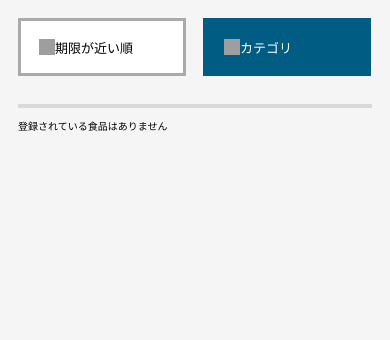
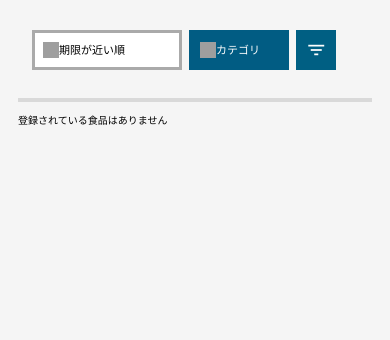
Before and after one commit to Team-Eproject/Team-Eproject, a Django app: page /foods/ in a window 390 px wide. Shown: the part 92-432 px from the top of the page. Run offline with Django 5.2, Linux system fonts and the light colour scheme; the visitor is signed in with stand-in values (Sample User, id 1); data that the repository does not hold is empty; grey boxes are pictures that could not be loaded.

Commit message:
アラート、削除処理、その他

```diff
--- /dev/null
+++ b/backend/apps/foods/admin.py
@@ -0,0 +1,6 @@
+from django.contrib import admin
+from .models import PreFood, FoodTemplate, Food
+
+admin.site.register(PreFood)
+admin.site.register(FoodTemplate)
+admin.site.register(Food)
--- a/backend/config/urls.py
+++ b/backend/config/urls.py
@@ -1,5 +1,7 @@
 from django.contrib import admin
 from django.urls import path, include
+from django.conf import settings
+from django.conf.urls.static import static
 
 
 urlpatterns = [
@@ -10,3 +12,7 @@ urlpatterns = [
     path("api/users/", include("apps.users.urls")),
     path("api/foods/", include("apps.foods.urls")),
 ]
+
+# 開発中用 画像表示
+if settings.DEBUG:
+    urlpatterns += static(settings.MEDIA_URL, document_root=settings.MEDIA_ROOT)
--- a/backend/requirements.txt
+++ b/backend/requirements.txt
@@ -10,3 +10,5 @@ sqlparse==0.5.3
 typing_extensions==4.15.0
 Jinja2==3.1.4
 Pillow
+django-storages
+boto3
--- a/backend/static/css/base.css
+++ b/backend/static/css/base.css
@@ -130,7 +130,7 @@ button { cursor: pointer; border: 0; }
   .close-button { width: 54px; height: 54px; }
   .close-button .material-symbols-outlined { font-size: 3.8rem; }
   .page { padding: 18px 18px 118px; }
-  .ui-selectmenu-button.ui-button { height: 58px; padding: 14px 18px; }
+  .ui-selectmenu-button.ui-button { height: 58px; padding: 14px 18px; width: 40%; font-size: 10px;}
 }
 
 /* タブレット向け */
--- a/backend/static/css/foods.css
+++ b/backend/static/css/foods.css
@@ -149,6 +149,62 @@
   height: 72px;
   flex: 0 0 150px;
 }
+/* foodslist.html：ソート・カテゴリ絞り込みエリア */
+.food-filter-form {
+  display: flex;
+  justify-content: flex-start;
+  gap: 16px;
+  align-items: center;
+  padding: 0 14px;
+  margin: 12px 0 16px;
+}
+
+/* jQuery UI selectmenuが生成するボタンの幅調整 */
+.food-filter-form #sort-select-button {
+  width: 200px !important;
+  min-width: 0;
+}
+
+.food-filter-form #category-select-button {
+  width: 100px !important;
+  min-width: 0;
+}
+
+/* jQuery UI selectmenu共通見た目 */
+.food-filter-form .ui-selectmenu-button.ui-button {
+  height: 40px;
+  box-sizing: border-box;
+  padding: 0 8px;
+  display: flex;
+  align-items: center;
+  font-size: 11px;
+  border-radius: 0;
+}
+
+/* selectmenu内の文字 */
+.food-filter-form .ui-selectmenu-text {
+  margin-right: 12px;
+  line-height: 38px;
+  overflow: hidden;
+  text-overflow: ellipsis;
+  white-space: nowrap;
+}
+
+/* 絞り込みアイコンボタン */
+.filter-icon-button {
+  width: 40px;
+  height: 40px;
+  border: none;
+  background: #005f83;
+  color: #fff;
+  display: flex;
+  align-items: center;
+  justify-content: center;
+}
+
+.filter-icon-button .material-symbols-outlined {
+  font-size: 22px;
+}
 
 /* pre_foodlist / favorite_foodslist */
 .search-box {
@@ -226,7 +282,7 @@
   .section-border-top { margin-top: 28px; padding-top: 28px; }
   .circle-register-button { width: 150px; height: 150px; border-width: 6px; font-size: 1.8rem; }
 
-  .control-row { gap: 16px; }
+  .control-row { gap: 5px; }
   .food-list-item { min-height: 120px; padding: 12px 8px; gap: 14px; }
   .list-image-placeholder { width: 72px; height: 72px; flex-basis: 72px; }
   .list-main { min-width: 110px; }
@@ -238,4 +294,23 @@
   .prefood-item { min-height: 102px; gap: 18px; }
   .prefood-item h2 { font-size: 2rem; }
   .small-add-button, .favorite-toggle { width: 34px; height: 34px; border-radius: 5px; }
+  .food-filter-form {
+  display: flex;
+  justify-content: flex-start;
+  gap: 6px;
+  align-items: center;
+  padding: 0 14px;
+  margin: 12px 0 16px;
 }
+
+/* jQuery UI selectmenuが生成するボタンの幅調整 */
+.food-filter-form #sort-select-button {
+  width: 150px !important;
+  min-width: 0;
+}
+
+.food-filter-form #category-select-button {
+  width: 100px !important;
+  min-width: 0;
+}
+}
--- a/backend/static/js/food-list.js
+++ b/backend/static/js/food-list.js
@@ -18,7 +18,7 @@ document.addEventListener('DOMContentLoaded', function () {
       }
     });
   });
-
+// ソート自動適用
   document.querySelectorAll('.small-add-button').forEach(function (button) {
     button.addEventListener('click', function () {
       // 後で sessionStorage か URLパラメータ経由で food_register.html に渡す
--- a/backend/templates/foodslist.html
+++ b/backend/templates/foodslist.html
@@ -15,19 +15,31 @@
   <header class="app-header"><h1>食品リスト</h1></header>
 
   <main class="page foods-page">
-    <div class="control-row">
+<form method="get" class="control-row food-filter-form">
   <select id="sort-select" class="selectmenu" name="sort" aria-label="並び順">
-        <option value="expiry_asc" selected>期限が近い順</option>
-        <option value="created_desc">登録が新しい順</option>
-        <option value="created_asc">登録が古い順</option>
+    <option value="expiry_asc" {% if selected_sort == "expiry_asc" %}selected{% endif %}>期限が近い順</option>
+    <option value="expiry_desc" {% if selected_sort == "expiry_desc" %}selected{% endif %}>期限が遠い順</option>
+    <option value="created_desc" {% if selected_sort == "created_desc" %}selected{% endif %}>登録が新しい順</option>
+    <option value="created_asc" {% if selected_sort == "created_asc" %}selected{% endif %}>登録が古い順</option>
   </select>
+
   <select id="category-select" class="selectmenu selectmenu-primary" name="category" aria-label="カテゴリ">
     <option value="">カテゴリ</option>
-        <option value="1">カテゴリ1</option>
-        <option value="2">カテゴリ2</option>
-        <option value="3">カテゴリ3</option>
+    {% for category in categories %}
+      <option
+        value="{{ category.id }}"
+        {% if selected_category_id == category.id|string %}selected{% endif %}
+      >
+        {{ category.name }}
+      </option>
+    {% endfor %}
   </select>
-    </div>
+
+  <button class="filter-icon-button" type="submit" aria-label="絞り込み">
+    <span class="material-symbols-outlined">filter_list</span>
+  </button>
+</form>
+
 
 <section class="food-list" aria-label="食品一覧">
   {% for food in foods %}
@@ -56,9 +68,20 @@
       <span>数量 {{ food.quantity }}</span>
     </div>
 
-    <button class="icon-button list-delete-button" type="button" aria-label="削除">
+    <form method="post"
+    action="{{ url('delete_food', food.id) }}"
+    onsubmit="return confirm('この食品を削除しますか？');"
+    >
+    <input type="hidden"
+    name="csrfmiddlewaretoken"
+    value="{{ csrf_token }}"
+    >
+      <button class="icon-button list-delete-button" type="submit"
+      aria-label="削除"
+      >
         <span class="material-symbols-outlined">delete</span>
       </button>
+    </form>
   </article>
   {% else %}
     <p class="empty-message">登録されている食品はありません</p>
--- a/backend/web/urls.py
+++ b/backend/web/urls.py
@@ -11,4 +11,6 @@ urlpatterns = [
     path("foods/pre/", views.pre_foodlist, name="pre_foodlist"),
     path("foods/favorites/", views.favorite_foodslist, name="favorite_foodslist"),
     path("foods/detail/<int:food_id>/", views.foodlist_detail, name="foodlist_detail"),
+    path("foods/delete-expired/", views.delete_expired_foods, name="delete_expired_foods"),
+    path("foods/delete/<int:food_id>/", views.delete_food, name="delete_food"),
 ]
--- a/backend/web/views.py
+++ b/backend/web/views.py
@@ -6,6 +6,7 @@ from django.views.decorators.csrf import ensure_csrf_cookie
 
 from apps.foods.forms import FoodForm
 from apps.foods.models import Food, PreFood, FoodTemplate
+from django.views.decorators.http import require_POST
 
 def top(request):
     return render(request, "top.html")
@@ -48,6 +49,18 @@ def build_food_cards(foods, today):
 def home(request):
     today = date.today()
 
+    # 今日が期限の食品(アラート用)
+    today_expiry_foods = (
+        Food.objects
+        .select_related("category")
+        .filter(
+            user=request.user,
+            no_expiration_date=False,
+            expiration_date=today,
+        )
+        .order_by("created_at")
+    )
+
     # 期限が近い食品
     # 賞味期限なし・賞味期限未入力の食品は除外
     near_expiry_foods = (
@@ -75,23 +88,45 @@ def home(request):
     return render(request, "home.html", {
         "today": today.strftime("%m月%d日"),
         "user": request.user,
+        "today_expiry_foods": build_food_cards(today_expiry_foods, today),
         "near_expiry_foods": build_food_cards(near_expiry_foods, today),
         "recent_foods": build_food_cards(recent_foods, today),
+        "registered": request.GET.get("registered") == "1",
+        "deleted_expired": request.GET.get("deleted_expired") == "1",
     })
 
 @login_required
 def foodslist(request):
     today = date.today()
 
+    sort = request.GET.get("sort", "expiry_asc")
+    category_id = request.GET.get("category", "")
+
     foods = (
         Food.objects
         .select_related("category")
         .filter(user=request.user)
-        .order_by("expiration_date", "-created_at")
     )
+
+    if category_id:
+        foods = foods.filter(category_id=category_id)
+
+    if sort == "created_desc":
+        foods = foods.order_by("-created_at")
+    elif sort == "created_asc":
+        foods = foods.order_by("created_at")
+    elif sort == "expiry_desc":
+        foods = foods.order_by("-expiration_date")
+    else:
+        foods = foods.order_by("expiration_date", "-created_at")
+
+    categories = PreFood.objects.all()
 
     return render(request, "foodslist.html", {
         "foods": build_food_cards(foods, today),
+        "categories": categories,
+        "selected_sort": sort,
+        "selected_category_id": category_id,
     })
 
 @login_required
@@ -121,7 +156,7 @@ def food_register(request):
                 food.image = template.image
 
             food.save()
-            return redirect("home")
+            return redirect("/home/?registered=1")
 
     else:
         initial = {}
@@ -209,7 +244,31 @@ def foods(request):
         {"form": form}
     )
 
+@login_required
+@require_POST
+def delete_expired_foods(request):
+    today = date.today()
 
+    Food.objects.filter(
+        user=request.user,
+        no_expiration_date=False,
+        expiration_date__lt=today,
+    ).delete()
+
+    return redirect("/home/?deleted_expired=1")
+
+@login_required
+@require_POST
+def delete_food(request, food_id):
+    food = get_object_or_404(
+        Food,
+        id=food_id,
+        user=request.user,
+    )
+
+    food.delete()
+
+    return redirect("foodslist")
 
 # CSRFトークンを送るのに必要なCSRF Cookieを発行する処理
 @ensure_csrf_cookie
```
Also changed, not shown: backend/static/css/alert.css (added, +21 -0 lines), backend/templates/home.html (+34 -3 lines), 1 other file. Lines whose indentation alone changed are shown as unchanged.
